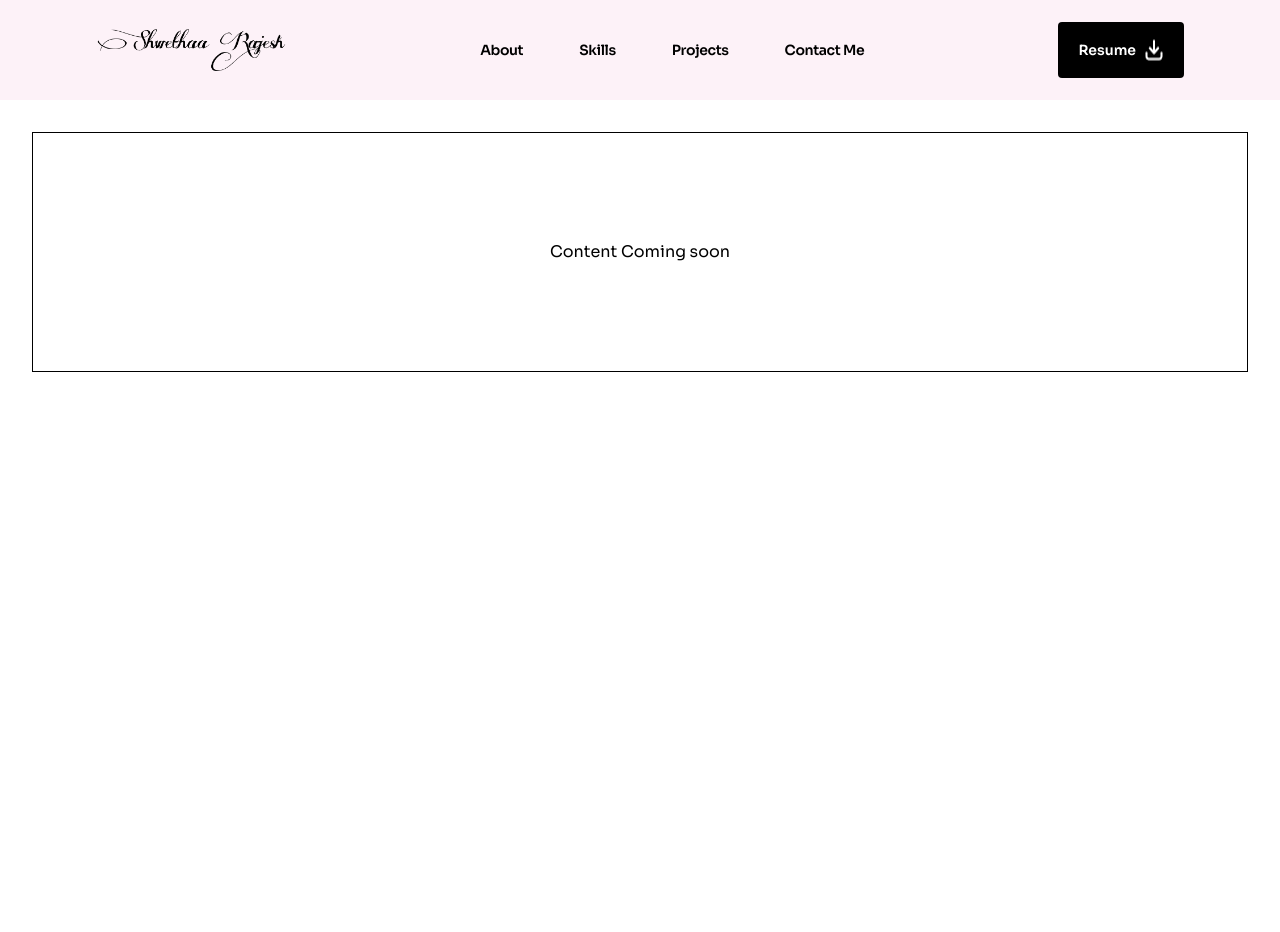
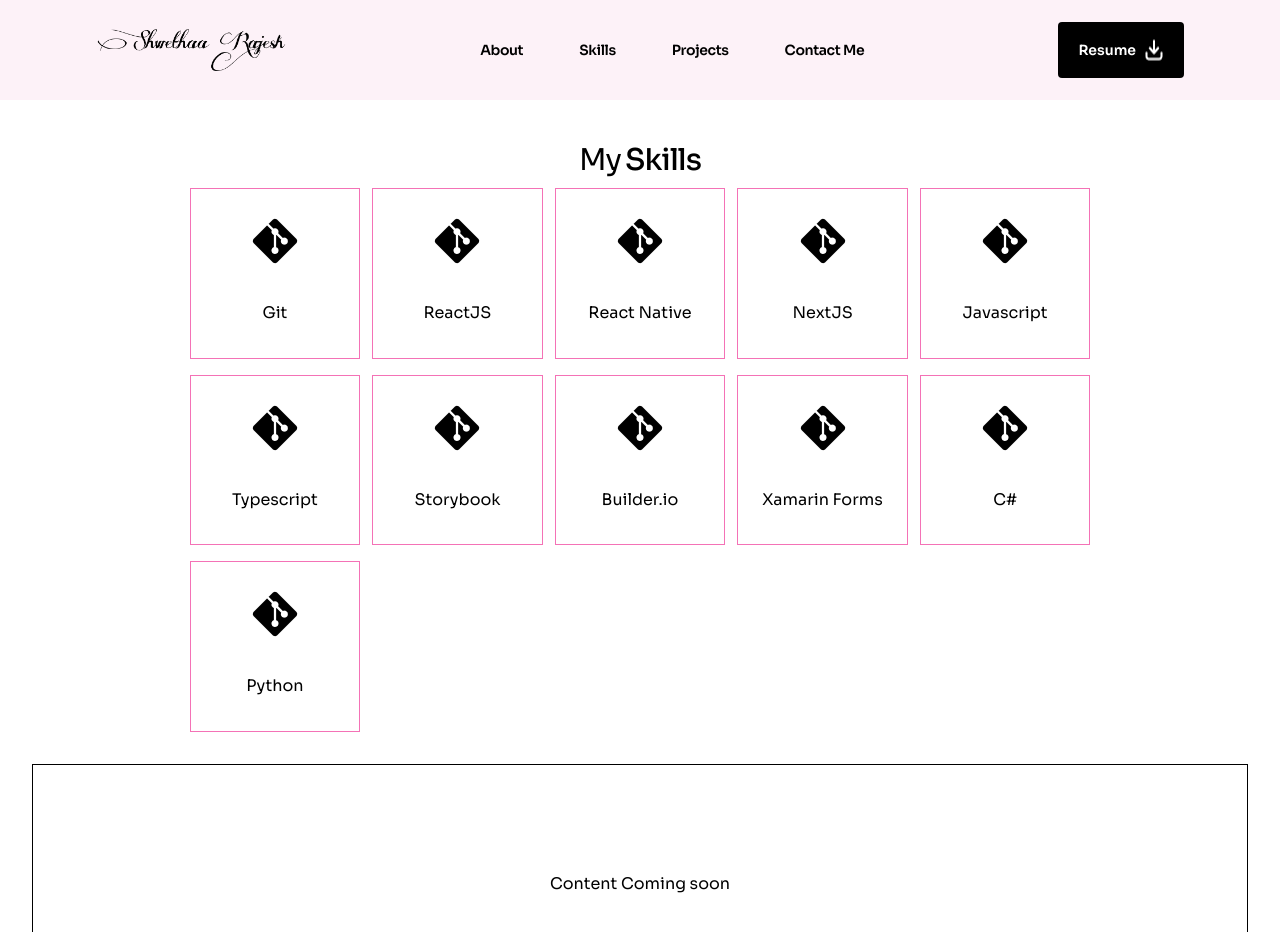
Before and after one commit to shwethaarajesh/personal-website, a Next.js app: page / in a window 1280 px wide. Shown: the top 932 px of the page. Before the commit the page ends 800 px from the top, so only its background shows below. Built offline with nearby package versions, Linux system fonts and the light colour scheme.

Commit message:
Feat : Added skills icon

```diff
--- a/src/app/page.tsx
+++ b/src/app/page.tsx
@@ -3,6 +3,7 @@ import Image from "next/image";
 import Sidebar from "./ui/Sidebar/Sidebar";
 import { useState } from "react";
 import CustomHeader from "./ui/HeaderComponent/CustomHeader";
+import Skills from "./ui/Skills/Skills";
 
 export default function Home() {
   const [isOpen, setIsOpen] = useState(false);
@@ -11,6 +12,7 @@ export default function Home() {
       <CustomHeader setIsOpen={setIsOpen} isOpen={isOpen}></CustomHeader>
       <div className="flex justify-between">
         <div className="w-full m-8">
+          <Skills></Skills>
           <div className=" h-60 border border-black items-center flex justify-center">
             Content Coming soon
           </div>
--- /dev/null
+++ b/src/app/ui/Skills/Skills.tsx
@@ -0,0 +1,55 @@
+"use client";
+
+import SkillComponent from "../components/SkillComponent/SkillComponent";
+
+// Programming Languages:
+// C#
+// Python
+// JavaScript
+// TypeScript
+// Web Development:
+// ReactJS
+// NextJS
+// Storybook
+// Builder.io
+// Mobile App Development:
+// React Native
+// Xamarin Forms
+// Version Control:
+// Git
+
+export default function Skills() {
+  return (
+    <div className="mb-8">
+      <div className="flex gap-1 justify-center items-center">
+        <div className=" text-3xl font-normal leading-[56px] tracking-[-0.96px] ">
+          My
+        </div>
+        <div className=" text-3xl font-medium leading-[56px] tracking-[-0.96px] ">
+          Skills
+        </div>
+      </div>
+      <div className="flex justify-center items-center">
+        <div className=" lg:mx-12 grid grid-cols-3 sm:grid-cols-3 lg:grid-cols-4 xl:grid-cols-5 gap-x-3 gap-y-4 ">
+          {[
+            "Git",
+            "ReactJS",
+            "React Native",
+            "NextJS",
+            "Javascript",
+            "Typescript",
+            "Storybook",
+            "Builder.io",
+            "Xamarin Forms",
+            "C#",
+            "Python",
+          ].map((eachTitle) => (
+            <div className={eachTitle}>
+              <SkillComponent skillName={eachTitle}></SkillComponent>
+            </div>
+          ))}
+        </div>
+      </div>
+    </div>
+  );
+}
--- /dev/null
+++ b/src/app/ui/components/SkillComponent/SkillComponent.tsx
@@ -0,0 +1,17 @@
+"use client";
+
+import ImageComponent from "../ImageComponent/ImageComponent";
+
+export default function SkillComponent(props: { skillName: string }) {
+  return (
+    <div className=" items-center aspect-square flex flex-col gap-8 p-6   border text-center border-pink-400">
+      <ImageComponent
+        title={"icon-git.png"}
+        alt={props.skillName}
+        width={56}
+        height={56}
+      ></ImageComponent>
+      {props.skillName}
+    </div>
+  );
+}
```
Also changed, not shown: public/icon-git.png (added), public/icon-javscript.png (added).
